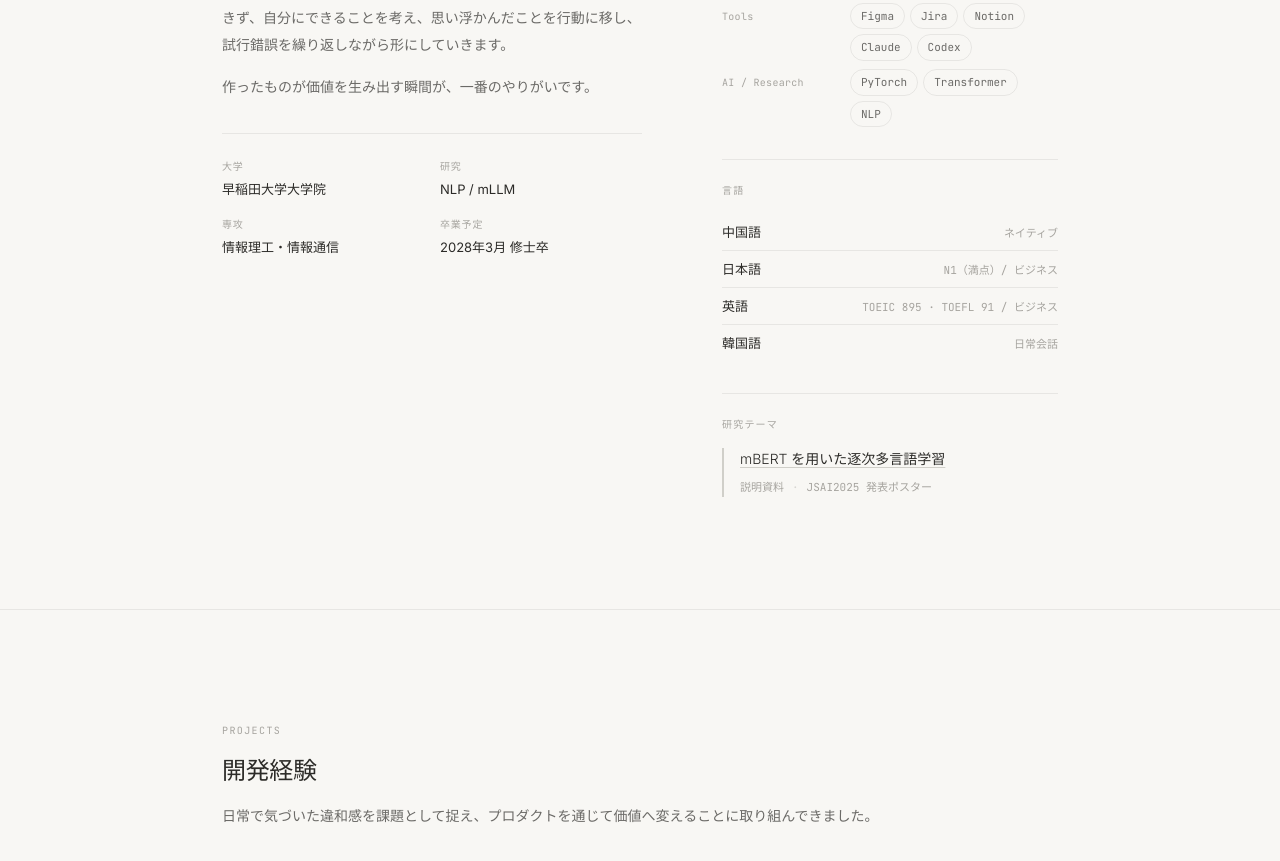
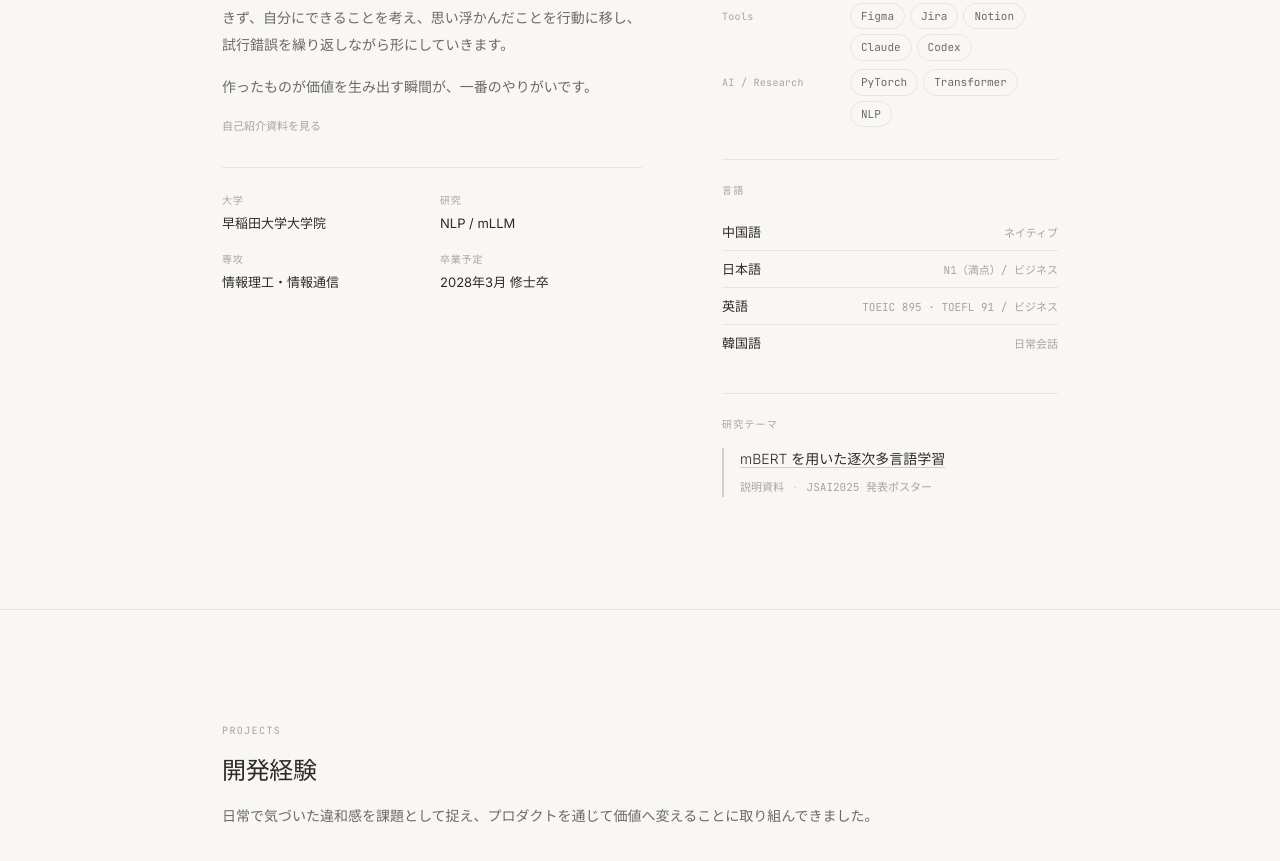
Before and after one commit to mamezlf/portfolio, a React (Vite) app: page / in a window 1280 px wide. Shown: the part 1297-2158 px from the top of the page. Built offline with nearby package versions, Linux system fonts and the light colour scheme.

Commit message:
added self-intro slide

```diff
--- a/src/components/organisms/About/About.module.css
+++ b/src/components/organisms/About/About.module.css
@@ -50,6 +50,16 @@
   margin-top: var(--spacing-xl);
   padding-top: var(--spacing-lg);
   border-top: 1px solid var(--border);
+}
+
+.profileLinks {
+  display: flex;
+  align-items: center;
+  gap: var(--spacing-sm);
+  margin-top: var(--spacing-md);
+  font-family: var(--font-mono);
+  font-size: 11px;
+  color: var(--text-muted);
 }
 
 .skills {
--- a/src/components/organisms/About/About.tsx
+++ b/src/components/organisms/About/About.tsx
@@ -30,6 +30,8 @@ const techGroups = [
 const coreSet = new Set(["TypeScript", "React", "React Native", "Expo"]);
 
 const About: React.FC = () => {
+  const selfIntroductionPdfHref = `${import.meta.env.BASE_URL}${encodeURI("張 齢方 | 自己紹介資料.pdf")}`;
+
   return (
     <div id="about" className={styles.about}>
       <div className="section-container">
@@ -57,6 +59,13 @@ const About: React.FC = () => {
               <p key={text} className={styles.text}>{text}</p>
             ))}
 
+
+            <p className={styles.profileLinks}>
+              <ExternalLink href={selfIntroductionPdfHref} className="research-doc-link">
+                自己紹介資料を見る
+              </ExternalLink>
+            </p>
+
             {/* Plan 07: Info grid — subtle metadata */}
             <div className={styles.infoRow}>
               {aboutContent.infoRows.slice(0, 1).map(({ label, value }) => (
@@ -67,6 +76,7 @@ const About: React.FC = () => {
                 <KeyValueRow key={label} label={label} value={value} />
               ))}
             </div>
+
           </div>
 
           {/* Right: Skills — Plans 09, 10, 11 */}
```
Also changed, not shown: 1 other file (tests, documents, lock files or other folders).
